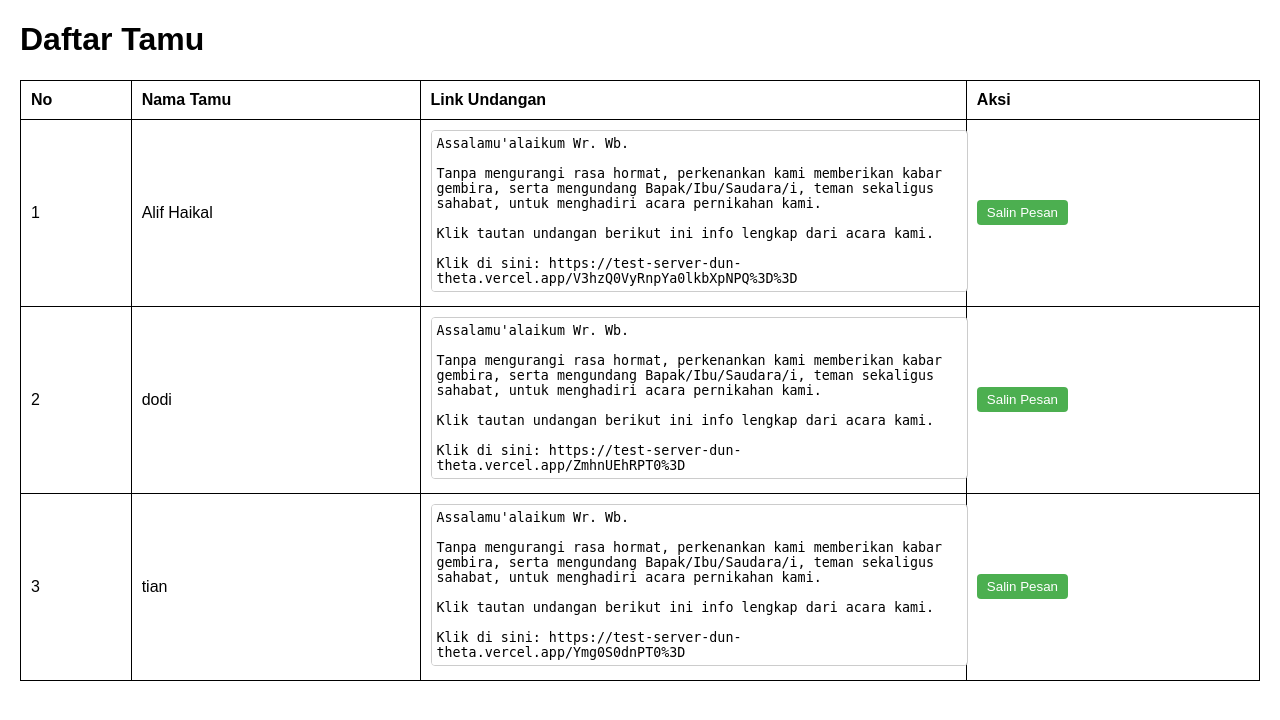
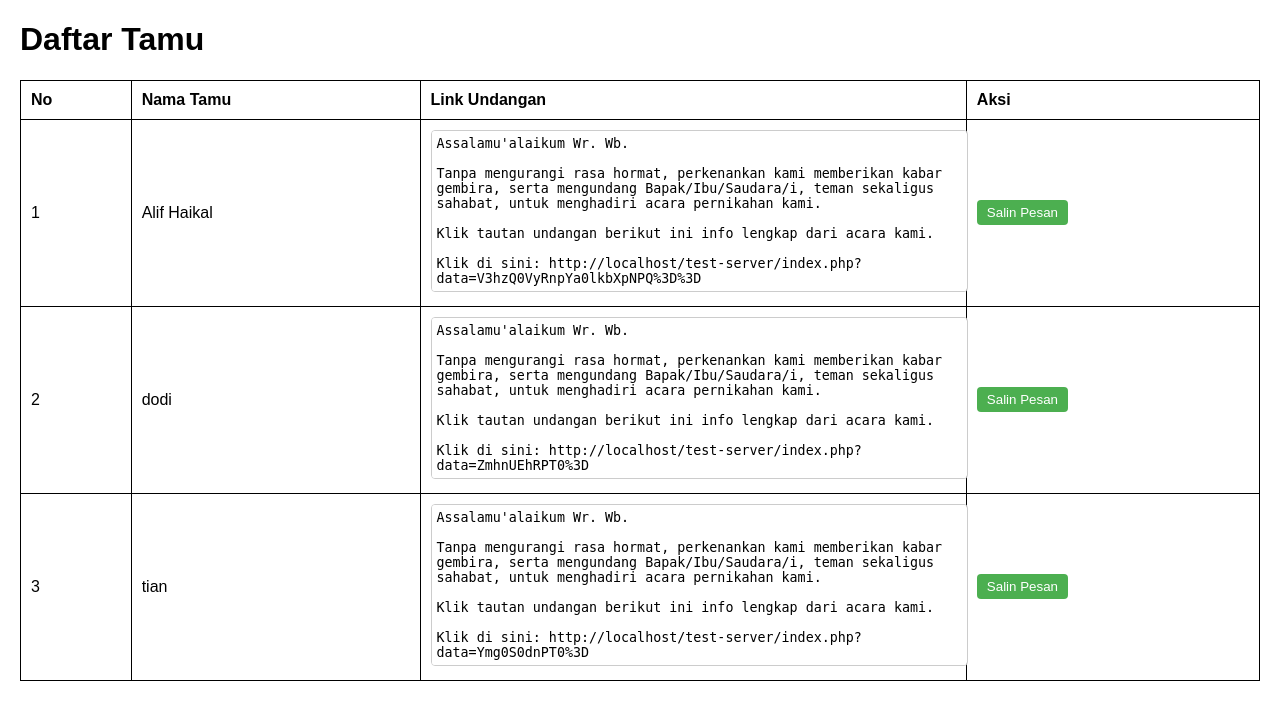
Before and after one commit to Alif-bloom/test-server, a PHP site: page /test-server/khusus/tam.php in a window 1280 px wide. Shown: the top 720 px of the page. Run offline with PHP 8.4, Linux system fonts and the light colour scheme; data comes from the database, SQL or seed files in the repository; data that the repository does not hold is empty.

Commit message:
Pesan deskriptif tentang perubahan yang dilakukan

```diff
--- a/khusus/tam.php
+++ b/khusus/tam.php
@@ -98,7 +98,7 @@ $result = $conn->query("SELECT name FROM recipients");
             while ($row = $result->fetch_assoc()) {
                 $name = $row['name'];
                 $encryptedName = encrypt($name, $key);
-                $link = "https://test-server-dun-theta.vercel.app/" . $encryptedName;
+                $link = "http://localhost/test-server/index.php?data=" . $encryptedName;
 
                 // Menggunakan Bitly untuk mempersingkat URL
                 $shortenedLink = shortenUrl($link);
```
